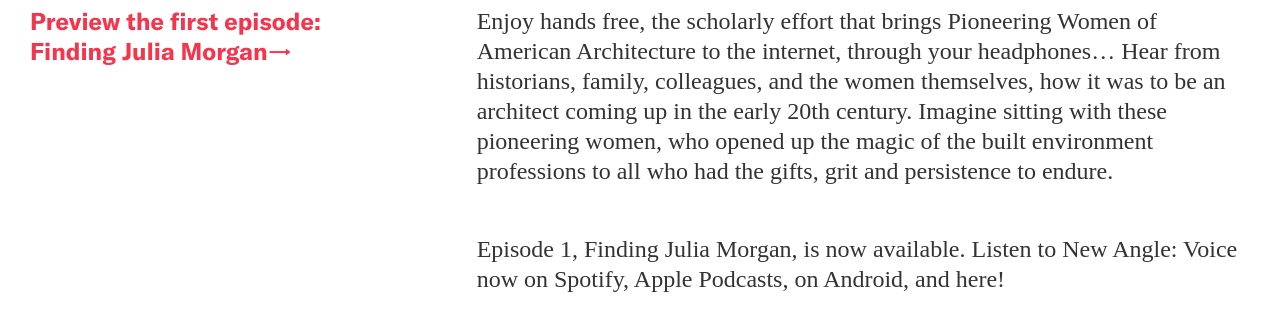
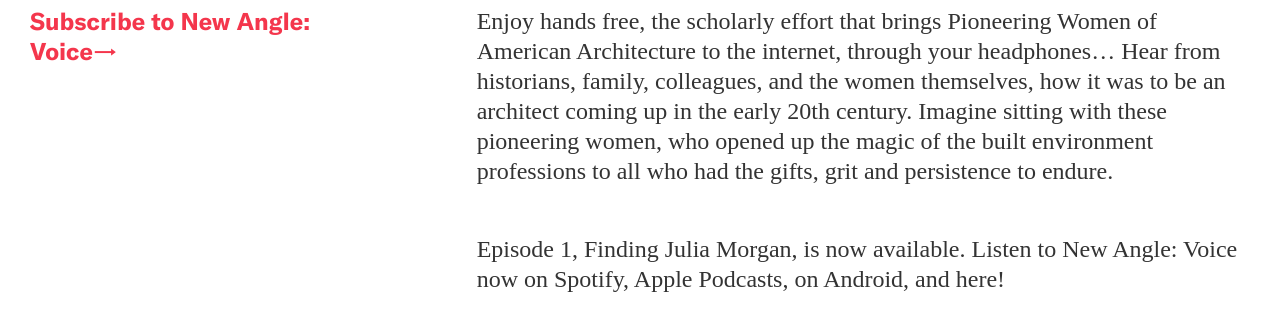
Before and after one commit to jengalas/bwaf-bbw, a Jekyll site: the page built from _resources/podcast.md, in a window 1280 px wide and 900 px high, scrolled down 745 px, cut to the strip 254-592 px from the top of the window. Shown: the top 331 px of the strip. Built offline with Jekyll 4.4.1, drawn with Linux system fonts in a browser that asks for light colours; some web fonts are replaced.

Commit message:
Update from Forestry.io Aislinn McNamara updated _resources/podcast.md

```diff
--- a/_resources/podcast.md
+++ b/_resources/podcast.md
@@ -34,9 +34,9 @@ page_blocks:
   include_left-hand_column_text_: true
   lefthand_text:
     header_type: Link
-    text: 'Preview the first episode: Finding Julia Morgan'
+    text: 'Subscribe to New Angle: Voice'
     download: ''
-    link_url: https://traffic.libsyn.com/secure/bwafnewanglevoice/01_New_Angle_Voice_Finding_Julia_Morgan_20210921.mp3
+    link_url: bwafnewanglevoice.libsyn.com/rss
     link_text: ''
   text_block: "Enjoy hands free, the scholarly effort that brings Pioneering Women
     of American Architecture to the internet, through your headphones... Hear from
```
